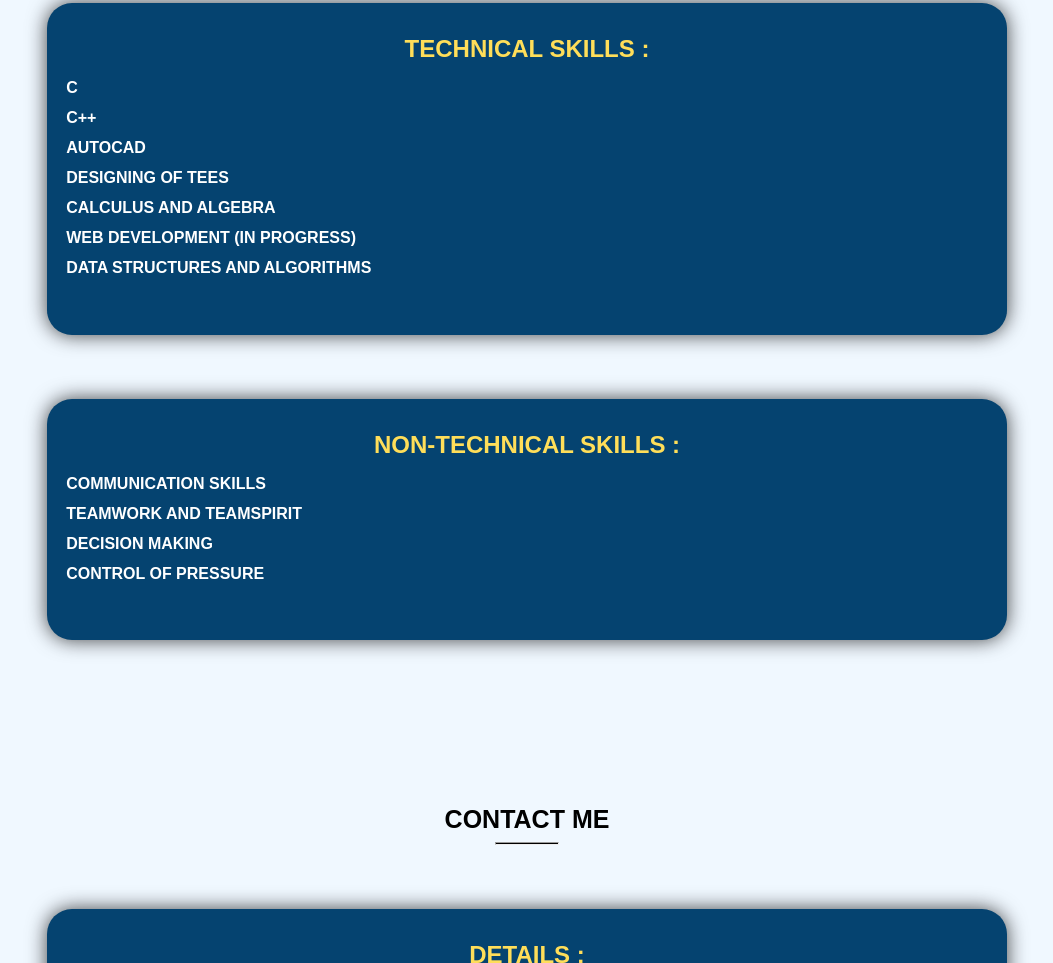
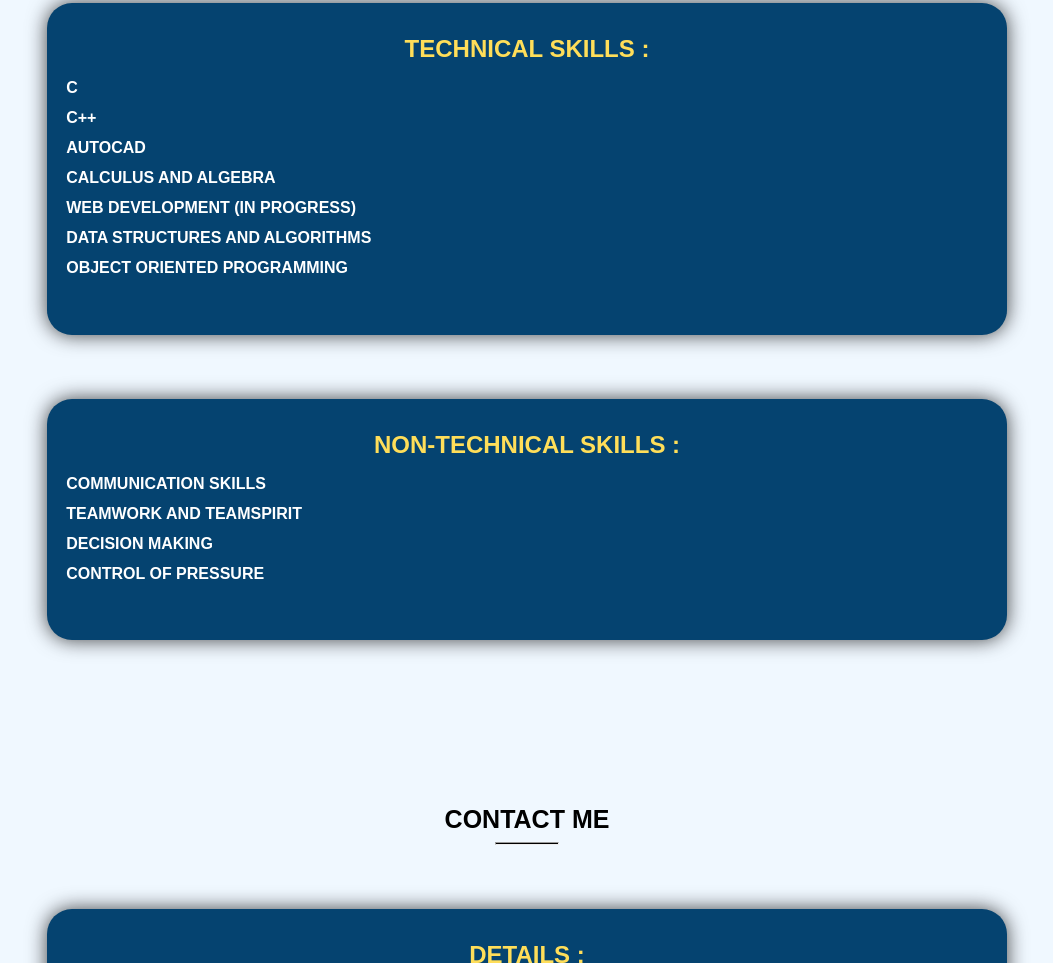
Before and after one commit to Manvanth-15/web-project, a plain HTML site: page index.html in a window 1280 px wide. Shown: the part 2735-3698 px from the top of the page, without its empty margins (113-1166 px from the left). Drawn offline with Linux system fonts and the light colour scheme.

Commit message:
Update index.html

```diff
--- a/index.html
+++ b/index.html
@@ -123,10 +123,10 @@
                     <!-- <li ><strong>css</strong></li>
                     <li ><strong>html</strong> </li> -->
                     <li ><strong> autocad</strong></li>
-                    <li ><strong>designing of tees</strong> </li>
                     <li ><strong>calculus and algebra</strong> </li>
                     <li ><strong> web development (in progress) </strong></li>
                     <li ><strong>Data structures and algorithms</strong></li>
+                    <li ><strong>Object oriented programming</strong> </li>
                 </ul>
             </div>
 
```
